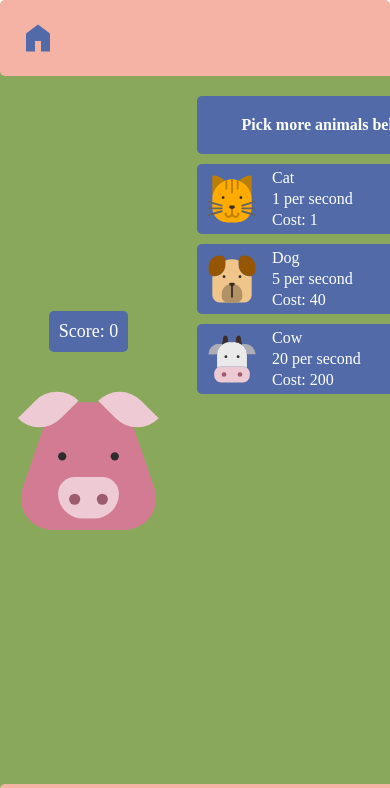
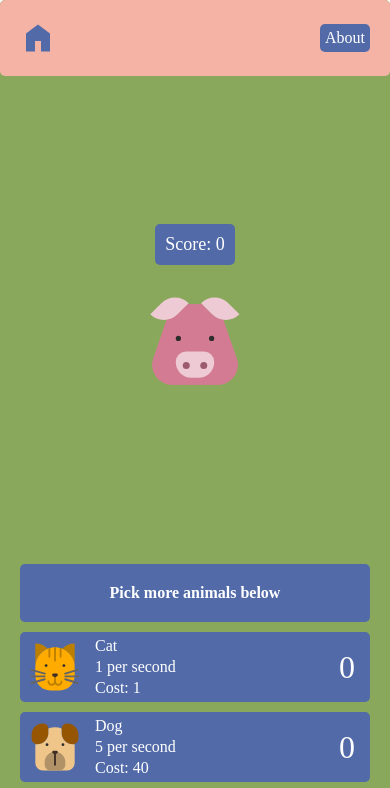
Before and after one commit to pelnik/CookieClicker, a website: page index.html in a window 390 px wide. Shown: the top 788 px of the page. Drawn offline with Linux system fonts and the light colour scheme.

Commit message:
mobile view working!!

```diff
--- a/style.css
+++ b/style.css
@@ -1,7 +1,6 @@
 /* You will write the CSS rules for your Cookie Clicker game here! */
 * {
   margin: 0px;
-  /* border: solid 1px black; */
   border-radius: 5px;
 }
 
@@ -11,7 +10,7 @@
   padding: 0px;
   font-family: inherit;
   background-color: inherit;
-  position:absolute;
+  position: absolute;
   top: 1%;
   right: 1%;
 }
@@ -19,6 +18,7 @@
 
 #fullWindow {
   background-color: #8AA85B;
+  max-height: 100vh;
   height: 100vh;
   min-height: 100vh;
   width: 100vw;
@@ -27,7 +27,7 @@
   flex-wrap: nowrap;
   padding: 0px;
   position: relative;
-  overflow-y: hidden;
+  overflow-y: auto;
 }
 
 #gamePage {
@@ -78,13 +78,13 @@
 
 #clickerScreen {
   display: flex;
-  flex-grow: 1;
   flex-direction: column;
   justify-content: center;
   align-items: center;
   gap: 20px;
   grid-row: 2;
   grid-column: 1;
+  padding: 50px;
 }
 
 #score {
@@ -95,7 +95,7 @@
 }
 
 #clicker {
-  height: 25%;
+  height: 7rem;
   cursor: pointer;
 }
 
@@ -240,3 +240,20 @@
   width: 20px;
   padding: 0px;
 }
+
+@media (max-width: 600px) {
+  #gameFooter {
+    display: none;
+  }
+
+  #gamePage {
+    height: 300px;
+    grid-template-columns: 1fr;
+    grid-template-rows: auto 1fr 300px;
+  }
+
+  #sidebar {
+    grid-row: 3;
+    grid-column: 1;
+  }
+}
```
